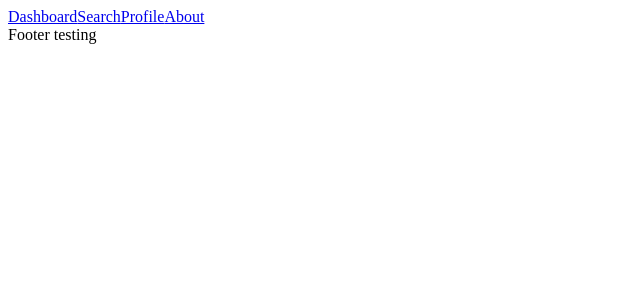
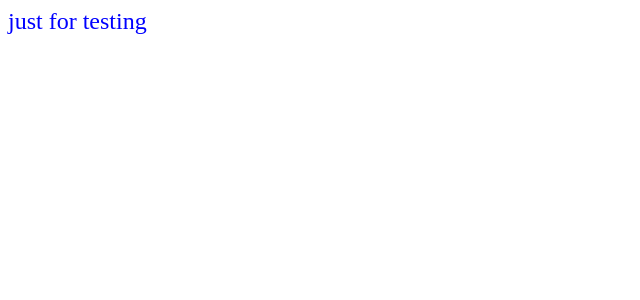
Before and after one commit to Y-A-Dawit/FE-CAPSTONE-PROJECT-ALX, a React (Vite) app in the folder simple-habit-tracker/: page /signup in a window 1280 px wide. Shown: the top 300 px of the page, without its empty margins (0-640 px from the left). Built offline with nearby package versions, Linux system fonts and the light colour scheme.

Commit message:
implemented useLocation() hook for customizing login and sign up page

```diff
--- a/simple-habit-tracker/src/App.jsx
+++ b/simple-habit-tracker/src/App.jsx
@@ -1,5 +1,5 @@
 import React from 'react'
-import { BrowserRouter as Router, Routes, Route } from 'react-router-dom';
+import { BrowserRouter as Router, Routes, Route, useLocation } from 'react-router-dom';
 import Navbar from './components/Navbar';
 import Footer from './components/Footer';
 import LandingPage from './pages/LandingPage';
@@ -13,16 +13,28 @@ import About from './pages/About';
 const App = () => {
   return (
       <Router>
-        <Navbar />
+        <Main />
+      </Router>
+  )
+}
+
+function Main() {
+  const location = useLocation(); // "useLocation()" is a hook provided by react-router-dom that allows for accessing the current location or route of an app
+  return ( // useLocation hook must be used only inside a component that is rendered by the Router, that is why "Main" function is created and rendered inside <Router> which is inside app function so that it will be same as declaring "const location = useLocation()" inside a "Router" context
+    <>
+        {location.pathname !== "/login" && location.pathname !== "/signup" && <Navbar />} {/*checks whether the current file/location/route has has a url "signup" or "login" if not it will render navbar, and it is same for the footer*/}
         <Routes>
           <Route path='/' element={<LandingPage />} /> {/*since landingPage is already imported at the top we just need to use "/", w/c is the 'default route', and <LandingPage /> is rendering as the first things to be seen when the entire website or project is run */}
           <Route path='/dashboard' element={<Dashboard />} /> {/*in path props "URLs" are always written in small letters regardles of whether the actual file name has capital letter in it or not. and again <Dashboard /> here is being rendered*/}
           <Route path="/search" element={<Search />} />
           <Route path="/profile" element={<Profile />} /> {/*here <Profile/> is also being rendered since it was exported as "Profile" inside Profile.jsx file, if there was no separate "Profile.jsx" file it is possible to directly insert text inside element={<h1>Welcome</h1>} */}
           <Route path="/about" element={<About />} />
+          <Route path="/login" element={<Login />} />
+          <Route path="/signup" element={<SignUp />} />
         </Routes>
-        <Footer />
-      </Router>
+        {location.pathname !== "/login" && location.pathname !== "/signup" && <Footer />}
+
+    </>
   )
 }
 
--- a/simple-habit-tracker/src/components/Navbar.jsx
+++ b/simple-habit-tracker/src/components/Navbar.jsx
@@ -4,7 +4,7 @@ import React from 'react'
 const Navbar = () => {
   return (
     <>
-      <Link to='/dashboard'>Dashboard</Link>
+      <Link to='/dashboard'>Dashboard</Link> {/*here "Link" is like anchor tag with href, but without connecting to a network server will it connect to other page for rendering*/}
       <Link to='/search'>Search</Link>
       <Link to='/profile'>Profile</Link>
       <Link to='/about'>About</Link>
--- a/simple-habit-tracker/src/pages/LandingPage.jsx
+++ b/simple-habit-tracker/src/pages/LandingPage.jsx
@@ -1,9 +1,11 @@
+import { Link } from "react-router-dom";
 import React from 'react'
 
 const LandingPage = () => {
   return (
     <div>
       Does it work
+      <Link to='/signup'>SignUp</Link>
       this should be the first page to appear or it should be the landing page
     </div>
   )
--- a/simple-habit-tracker/src/pages/SignUp.jsx
+++ b/simple-habit-tracker/src/pages/SignUp.jsx
@@ -2,8 +2,8 @@ import React from 'react'
 
 const SignUp = () => {
   return (
-    <div>
-
+    <div style={{color: "blue", fontSize: "24px"}}>
+      just for testing
     </div>
   )
 }
```
